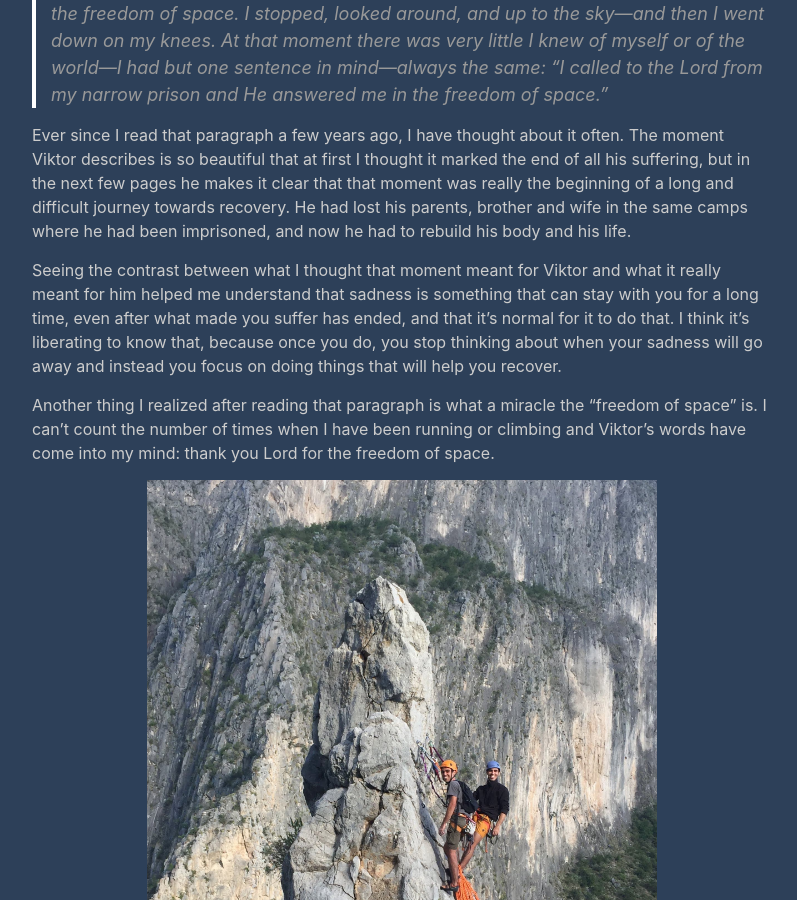
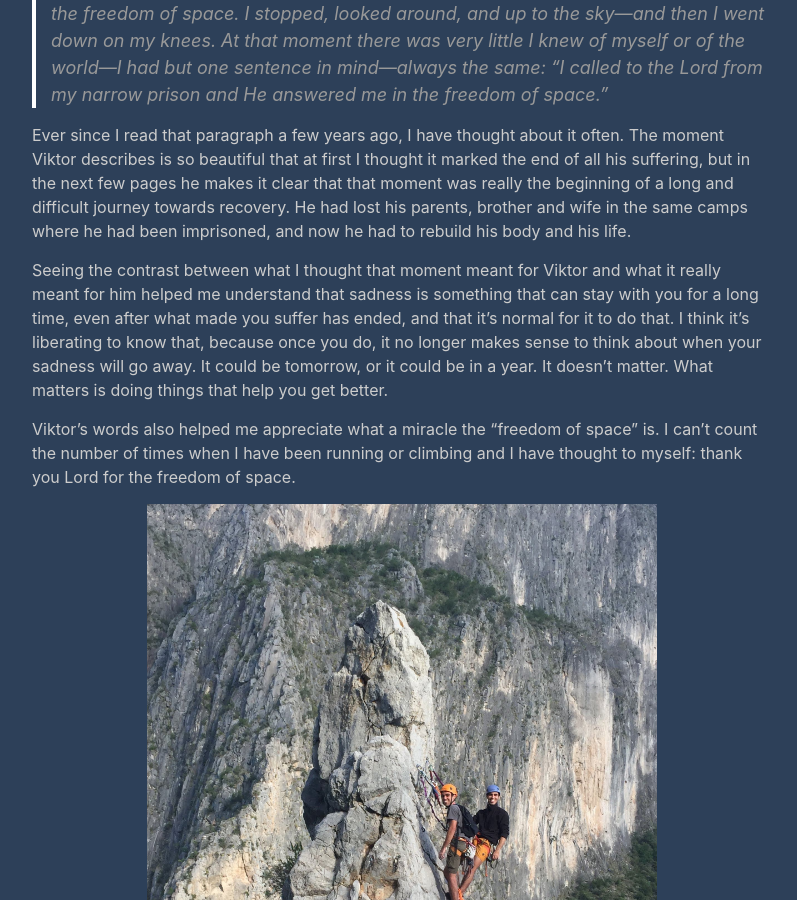
Before and after one commit to diegomacario/diegomacario.github.io, a Jekyll site: the page built from _posts/2021-04-24-my-favourite-paragraph.md, in a window 1280 px wide and 900 px high, scrolled down 415 px. Shown: the whole window, without its empty margins (238-1035 px from the left). Built offline with Jekyll 4.4.1, drawn with Linux system fonts in a browser that asks for light colours.

Commit message:
Fix error in code sample.

```diff
--- a/_posts/2021-04-24-my-favourite-paragraph.md
+++ b/_posts/2021-04-24-my-favourite-paragraph.md
@@ -7,19 +7,13 @@ published: true
 
 My favourite paragraph was written by Viktor Frankl in his book [Man's Search for Meaning](https://en.wikipedia.org/wiki/Man%27s_Search_for_Meaning). For context, Viktor Frankl was an Austrian psychiatrist who spent three years imprisoned in four different concentration camps during the Second World War. Here are the words he used to describe how he felt after being liberated:
 
-> One day, a few days after the liberation, I walked through the country past flowering meadows, for
-miles and miles, toward the market town near the camp. Larks rose to the sky and I could hear their
-joyous song. There was no one to be seen for miles around; there was nothing but the wide earth
-and sky and the larks' jubilation and the freedom of space. I stopped, looked around, and up to the
-sky—and then I went down on my knees. At that moment there was very little I knew of myself or of
-the world—I had but one sentence in mind—always the same: "I called to the Lord from my narrow
-prison and He answered me in the freedom of space."
+> One day, a few days after the liberation, I walked through the country past flowering meadows, for miles and miles, toward the market town near the camp. Larks rose to the sky and I could hear their joyous song. There was no one to be seen for miles around; there was nothing but the wide earth and sky and the larks' jubilation and the freedom of space. I stopped, looked around, and up to the sky—and then I went down on my knees. At that moment there was very little I knew of myself or of the world—I had but one sentence in mind—always the same: "I called to the Lord from my narrow prison and He answered me in the freedom of space."
 
 Ever since I read that paragraph a few years ago, I have thought about it often. The moment Viktor describes is so beautiful that at first I thought it marked the end of all his suffering, but in the next few pages he makes it clear that that moment was really the beginning of a long and difficult journey towards recovery. He had lost his parents, brother and wife in the same camps where he had been imprisoned, and now he had to rebuild his body and his life.
 
-Seeing the contrast between what I thought that moment meant for Viktor and what it really meant for him helped me understand that sadness is something that can stay with you for a long time, even after what made you suffer has ended, and that it's normal for it to do that. I think it's liberating to know that, because once you do, you stop thinking about when your sadness will go away and instead you focus on doing things that will help you recover.
+Seeing the contrast between what I thought that moment meant for Viktor and what it really meant for him helped me understand that sadness is something that can stay with you for a long time, even after what made you suffer has ended, and that it's normal for it to do that. I think it's liberating to know that, because once you do, it no longer makes sense to think about when your sadness will go away. It could be tomorrow, or it could be in a year. It doesn't matter. What matters is doing things that help you get better.
 
-Another thing I realized after reading that paragraph is what a miracle the "freedom of space" is. I can't count the number of times when I have been running or climbing and Viktor's words have come into my mind: thank you Lord for the freedom of space.
+Viktor's words also helped me appreciate what a miracle the "freedom of space" is. I can't count the number of times when I have been running or climbing and I have thought to myself: thank you Lord for the freedom of space.
 
 <p align="center">
 <img src="/assets/images/favourite_paragraph/spire.jpeg" alt="Running" width="510"/>
```
Also changed, not shown: _posts/2021-04-18-disable-copying-of-classes-that-wrap-opengl-objects.md (+2 -2 lines).
